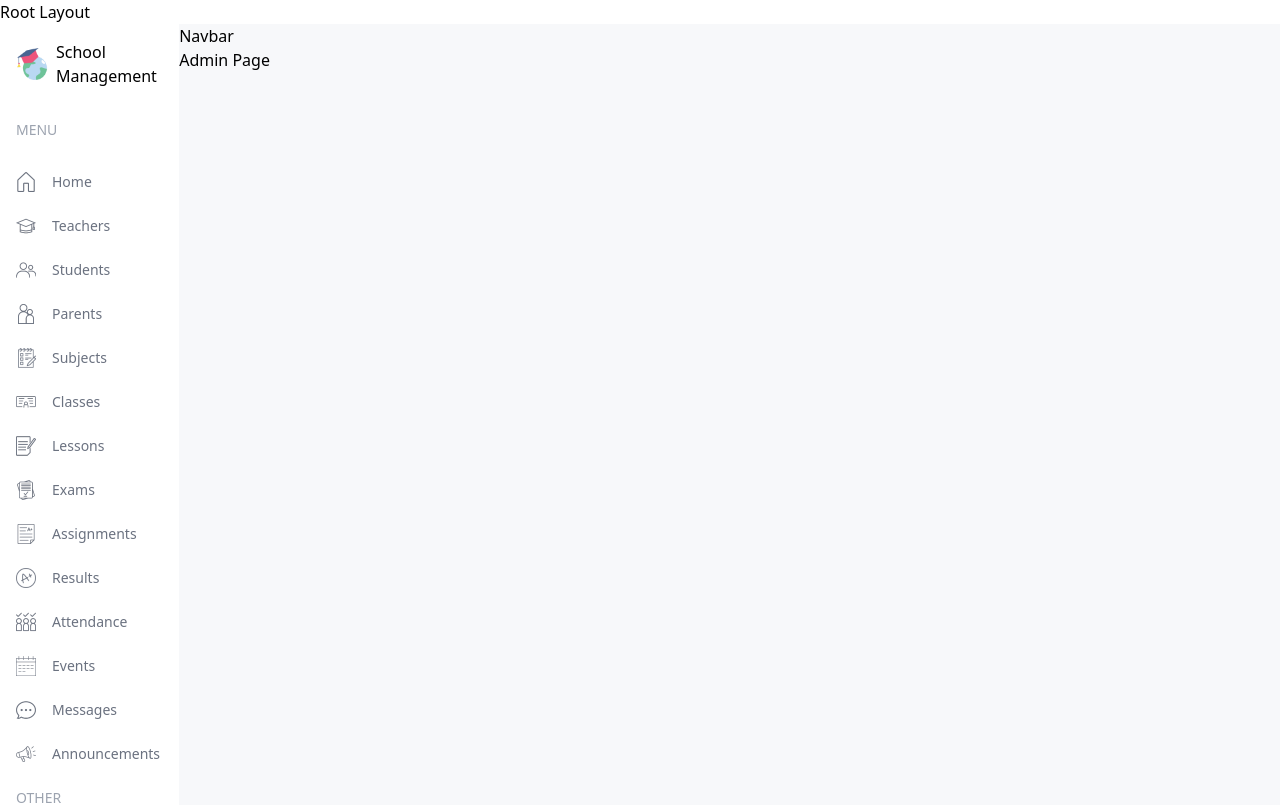
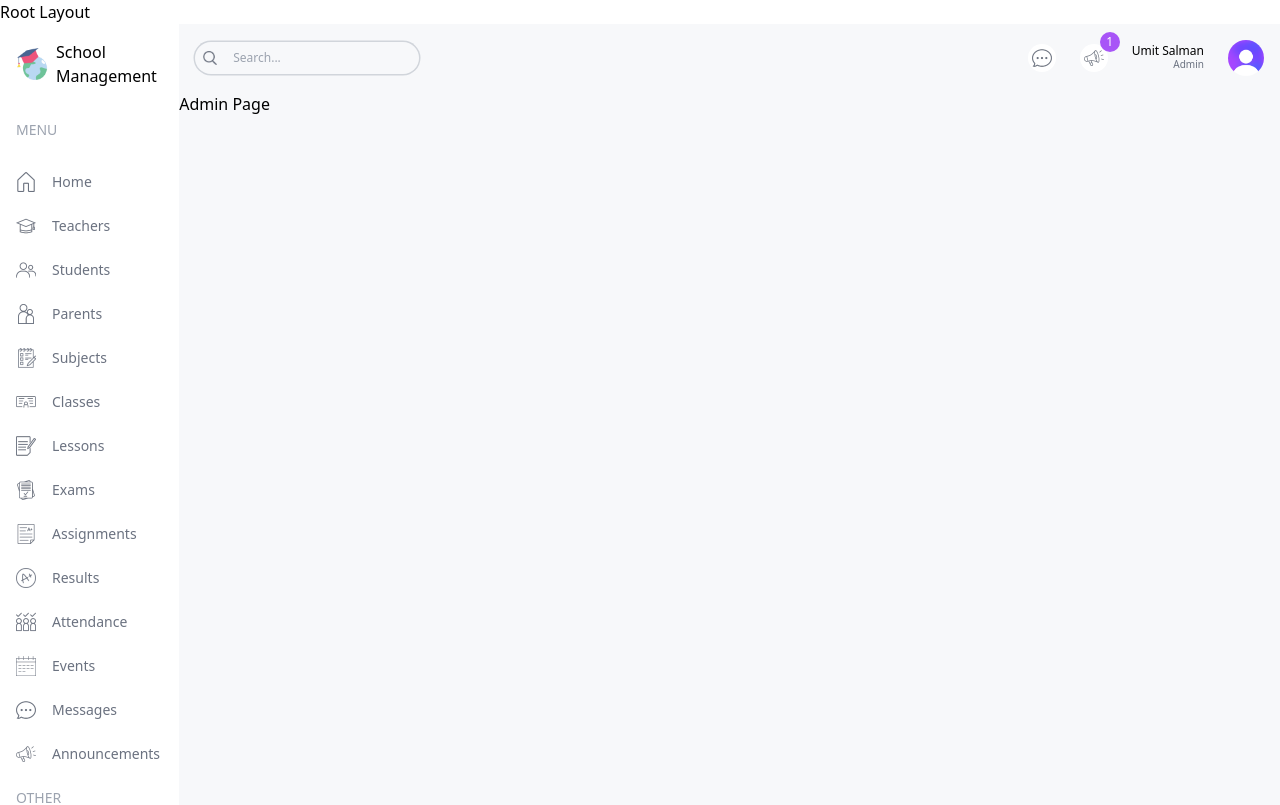
Before and after one commit to usalman/schooler, a Next.js app: page /admin in a window 1280 px wide. Shown: the top 805 px of the page. Built offline with nearby package versions, Linux system fonts and the light colour scheme.

Commit message:
feat: complete navbar design

```diff
--- a/src/components/Navbar.tsx
+++ b/src/components/Navbar.tsx
@@ -1,5 +1,40 @@
+import Image from 'next/image'
+
 const Navbar = () => {
-  return <div>Navbar</div>
+  return (
+    <div className="flex items-center justify-between p-4">
+      <div className="hidden md:flex items-center gap-2 text-xs rounded-full ring-[1.5px] ring-gray-300 ring-gray-300 px-2">
+        <Image src="/search.png" alt="" width={14} height={14} />
+        <input
+          type="text"
+          placeholder="Search..."
+          className="w-[200px] p-2 bg-transparent outline-none"
+        />
+      </div>
+      <div className="flex items-center gap-6 justify-end w-full">
+        <div className="bg-white rounded-full w-7 h-7 flex items-center justify-center cursor-pointer">
+          <Image src="/message.png" alt="" width={20} height={20} />
+        </div>
+        <div className="bg-white rounded-full w-7 h-7 flex items-center justify-center cursor-pointer relative">
+          <Image src="/announcement.png" alt="" width={20} height={20} />
+          <div className="absolute -top-3 -right-3 w-5 h-5 flex items-center justify-center bg-purple-500 text-white rounded-full text-xs">
+            1
+          </div>
+        </div>
+        <div className="flex flex-col">
+          <span className="text-xs leading-3 font-medium">Umit Salman</span>
+          <span className="text-[10px] text-gray-500 text-right">Admin</span>
+        </div>
+        <Image
+          src="/avatar.png"
+          alt=""
+          width={36}
+          height={36}
+          className="rounded-full"
+        />
+      </div>
+    </div>
+  )
 }
 
 export default Navbar
```
